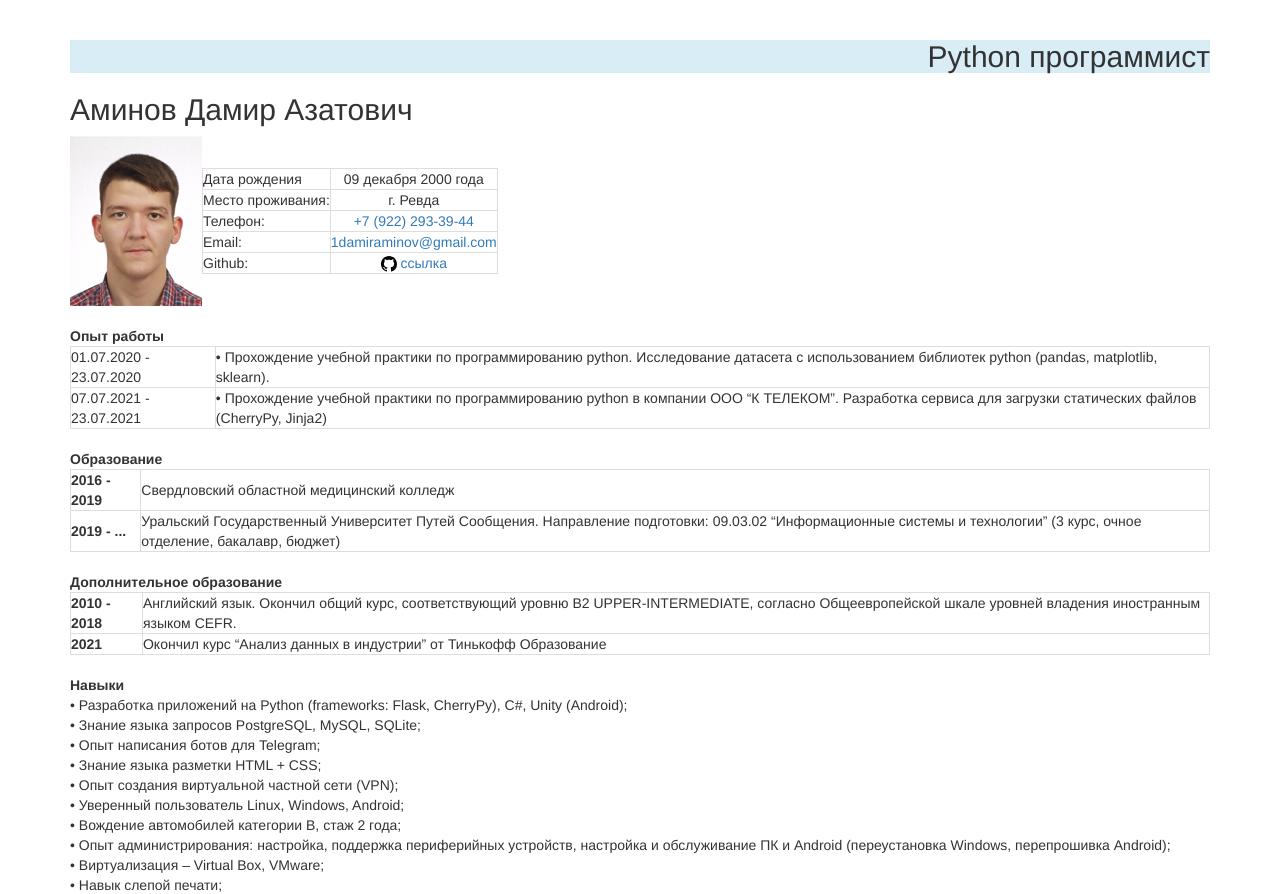
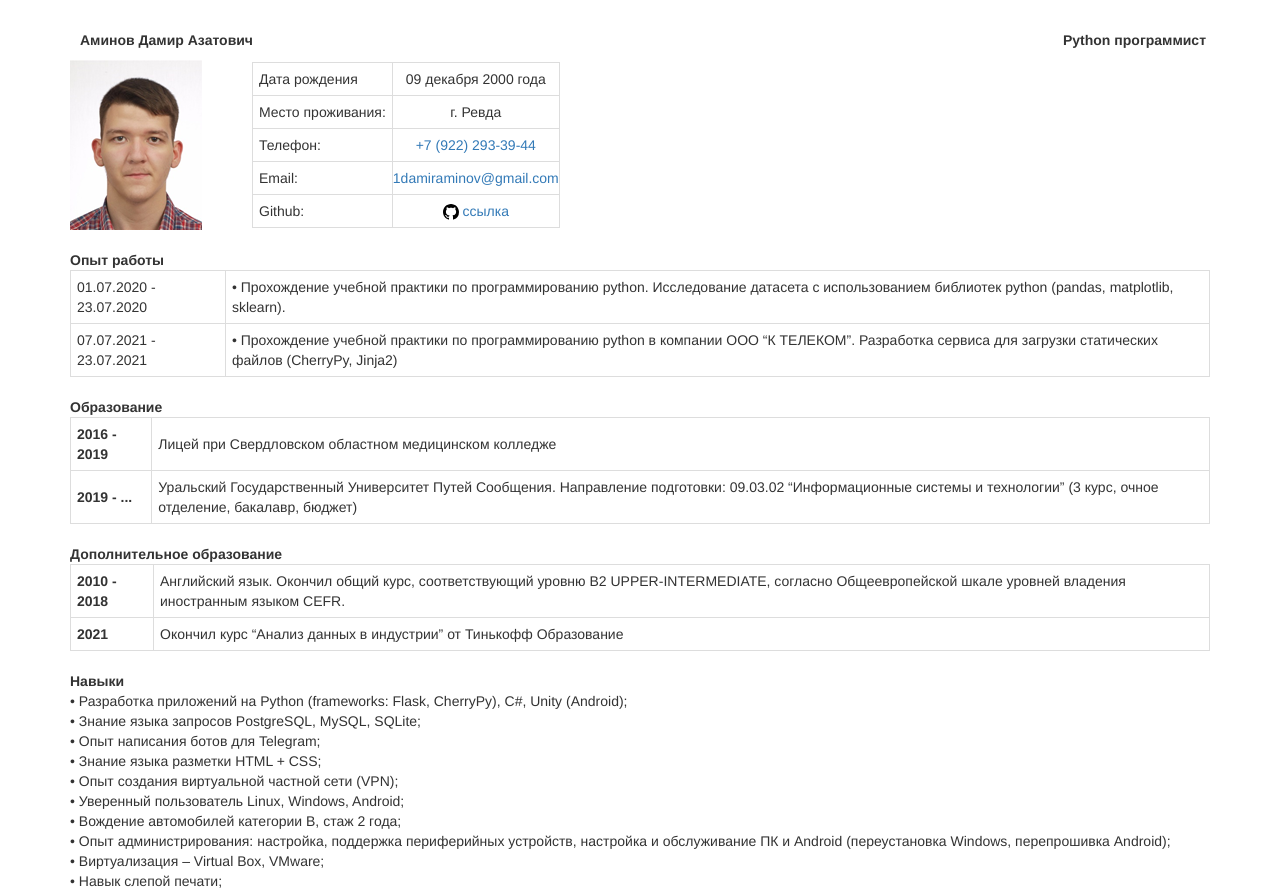
Before and after one commit to damiraminov1/DamirAzatovichSite, a Flask app: page / in a window 1280 px wide. Shown: the part 102-996 px from the top of the page. Run offline with Flask 2, Linux system fonts and the light colour scheme; some libraries are stand-ins or nearby versions.

Commit message:
index html fixes

```diff
--- a/app/templates/main/index.html
+++ b/app/templates/main/index.html
@@ -2,32 +2,34 @@
 
 {% block app_content %}
     <div class="container mt-4">
-        <div align="right">
-            <h2 class="bg-info text-blue">Python программист</h2>
-        </div>
-        <h2>Аминов Дамир Азатович</h2>
+        <table>
+            <tr style="margin-left: 50px">
+                <td style="padding: 10px"><b>Аминов Дамир Азатович</b></td>
+                <td style="padding-left: 800px"><b>Python программист</b></td>
+            </tr>
+        </table>
         <table>
             <tr>
                 <td><img src="{{ url_for('static', filename = 'images/Avatar.jpg') }}"></td>
-                <td><table class="table-bordered">
+                <td><table class="table-bordered" style="margin-left: 50px">
                     <tr>
-                        <td>Дата рождения</td>
+                        <td style="padding: 6px">Дата рождения</td>
                         <td class="text-center">09 декабря 2000 года</td>
                     </tr>
                     <tr>
-                        <td>Место проживания:</td>
+                        <td style="padding: 6px">Место проживания:</td>
                         <td class="text-center">г. Ревда</td>
                     </tr>
                     <tr>
-                        <td>Телефон:</td>
+                        <td style="padding: 6px">Телефон:</td>
                         <td class="text-center"><a href="tel:+79222933944">+7 (922) 293-39-44</a></td>
                     </tr>
                     <tr>
-                        <td>Email: </td>
+                        <td style="padding: 6px">Email: </td>
                         <td class="text-center"><a href="mailto:1damiraminov@gmail.com">1damiraminov@gmail.com</a></td>
                     </tr>
                     <tr>
-                        <td>Github: </td>
+                        <td style="padding: 6px">Github: </td>
                         <td class="text-center"><a href="https://github.com/hecronk">
                             <img src="{{ url_for('static', filename = 'icons/github.svg') }}"></a>
                             <a href="https://github.com/hecronk">ссылка</a>
@@ -41,13 +43,13 @@
         <br>
         <table class="table-bordered">
             <tr>
-                <td>01.07.2020 - 23.07.2020</td>
-                <td>&bull; Прохождение учебной практики по программированию python.
+                <td style="padding: 6px">01.07.2020 - 23.07.2020</td>
+                <td style="padding: 6px">&bull; Прохождение учебной практики по программированию python.
                     Исследование датасета с использованием библиотек python (pandas, matplotlib, sklearn).</td>
             </tr>
             <tr>
-                <td>07.07.2021 - 23.07.2021</td>
-                <td>&bull; Прохождение учебной практики по программированию python в компании ООО “К ТЕЛЕКОМ”.
+                <td style="padding: 6px">07.07.2021 - 23.07.2021</td>
+                <td style="padding: 6px">&bull; Прохождение учебной практики по программированию python в компании ООО “К ТЕЛЕКОМ”.
                     Разработка сервиса для загрузки статических файлов (CherryPy, Jinja2)</td>
             </tr>
         </table>
@@ -56,12 +58,12 @@
         <br>
         <table class="table-bordered">
             <tr>
-                <td><b>2016 - 2019</b></td>
-                <td>Свердловский областной медицинский колледж</td>
+                <td style="padding: 6px"><b>2016 - 2019</b></td>
+                <td style="padding: 6px">Лицей при Свердловском областном медицинском колледже</td>
             </tr>
             <tr>
-                <td><b>2019 - ...</b></td>
-                <td>Уральский Государственный Университет Путей Сообщения.
+                <td style="padding: 6px"><b>2019 - ...</b></td>
+                <td style="padding: 6px">Уральский Государственный Университет Путей Сообщения.
                     Направление подготовки: 09.03.02 “Информационные системы и технологии”
                     (3 курс, очное отделение, бакалавр, бюджет)</td>
             </tr>
@@ -71,13 +73,13 @@
         <br>
         <table class="table-bordered">
             <tr>
-                <td><b>2010 - 2018</b></td>
-                <td>Английский язык. Окончил общий курс, соответствующий уровню B2 UPPER-INTERMEDIATE,
+                <td style="padding: 6px"><b>2010 - 2018</b></td>
+                <td style="padding: 6px">Английский язык. Окончил общий курс, соответствующий уровню B2 UPPER-INTERMEDIATE,
                     согласно Общеевропейской шкале уровней владения иностранным языком CEFR.</td>
             </tr>
             <tr>
-                <td><b>2021</b></td>
-                <td>Окончил курс “Анализ данных в индустрии” от Тинькофф Образование</td>
+                <td style="padding: 6px"><b>2021</b></td>
+                <td style="padding: 6px">Окончил курс “Анализ данных в индустрии” от Тинькофф Образование</td>
             </tr>
         </table>
         <br>
```
